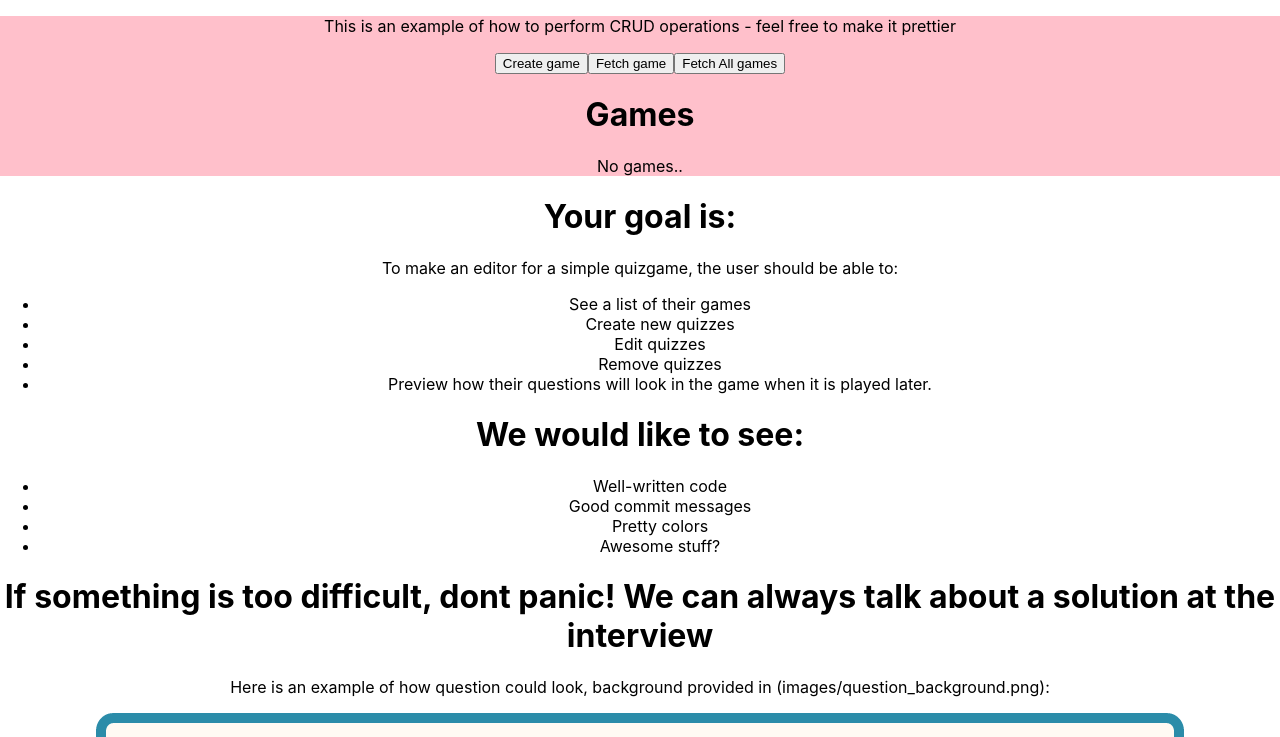
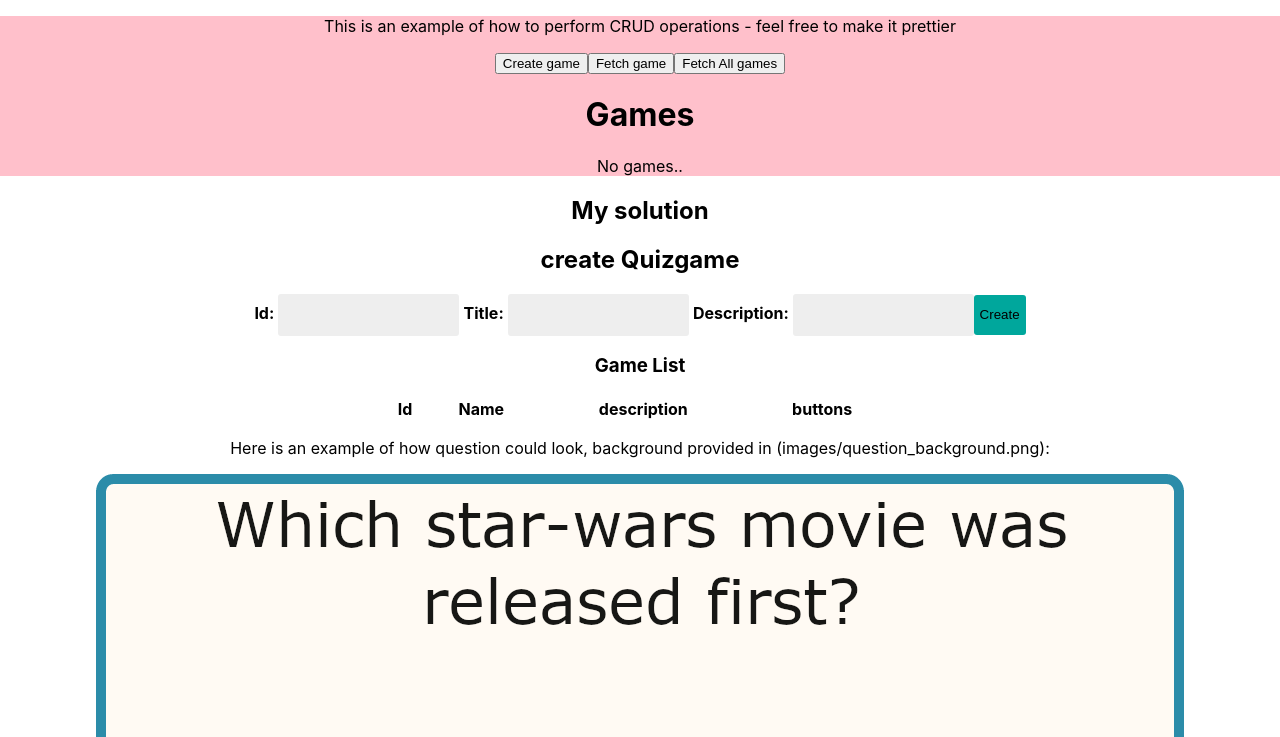
Before and after one commit to FrederikkeGylstorff/QuizWebTest, a React (Create React App) app: page / in a window 1280 px wide. Shown: the top 737 px of the page. Built offline with nearby package versions, Linux system fonts and the light colour scheme; the HTML template or start-up script is replaced by a standard one.

Commit message:
test
test

```diff
--- a/package.json
+++ b/package.json
@@ -12,6 +12,7 @@
     "@types/react-dom": "^18.0.11",
     "react": "^18.2.0",
     "react-dom": "^18.2.0",
+    "react-icons": "^4.8.0",
     "react-scripts": "5.0.1",
     "typescript": "^4.9.5"
   },
--- a/src/App.tsx
+++ b/src/App.tsx
@@ -3,6 +3,8 @@ import { QuizGameContext } from './NoNeedToTouch/QuizGameContext';
 import './App.css';
 import { QuizGame } from './model/QuizGame';
 import exampleImage from './images/question_example.png';
+import QuizGames from './QuizList/QuizGames';
+
 
 
 const randomName = (prefix: string) => `${prefix} ${Math.round(Math.random() * 1000000)}`;
@@ -11,6 +13,8 @@ const randomGame = () => ({
     name: randomName("Game"),
     description: "This is a quiz game about star-wars!"
 })
+
+
 
 const randomQuiz = () => ({
     question: { text: { content: randomName("Question"), fontSize: 14, textColor: "#000" } },
@@ -29,6 +33,8 @@ const App = () => {
     const [createQuiz, loadingCreateQuiz, errorCreateQuiz] = QuizGameContext.useCreateQuiz();
     const [removeQuiz, loadingRemoveQuiz, errorRemoveQuiz] = QuizGameContext.useRemoveQuiz();
 
+
+
     const loading = loadingGetAll || loadingGet || loadingremove || loadingCreate || loadingUpdate || loadingCreateQuiz || loadingRemoveQuiz;
     const error = errorGetAll || errorGet || errorRemove || errorCreate || errorUpdate || errorCreateQuiz || errorRemoveQuiz;
 
@@ -37,11 +43,12 @@ const App = () => {
     return (
         <div className="App">
             <div style={{backgroundColor: 'pink'}}>
-                <p>This is an example of how to perform CRUD operations - feel free to make it prettier</p>
+                <p>This is an example of how to perform CRUD operations - feel free to make it prettier </p>
 
                 <button onClick={() => create(randomGame()).then(x => setGames(g => [...g, x]))}>
                     Create game
                 </button>
+
                 <button onClick={() => get("8beabb14-417b-404a-acb9-699867233378").then(x => setGames(g => [...g, x]))}>
                     Fetch game
                 </button>
@@ -55,7 +62,8 @@ const App = () => {
                             Name: "{x.name}", no of q: {x.quizzes?.length ?? 0}
                             <button onClick={() => remove(x.id).then(() => setGames(g => g.filter(y => y.id !== x.id)))}>Delete game</button>
                             <button onClick={() => update(x.id, { ...x, name: randomName("Game") }).then((updatedGame) => setGames(g => g.map(y => y.id !== updatedGame.id ? y : updatedGame)))}>update game name</button>
-                            <button onClick={() => createQuiz(x.id, randomQuiz()).then((updatedGame) => setGames(g => g.map(y => y.id !== updatedGame.id ? y : updatedGame)))}>add quiz</button>
+                            <button onClick={() => createQuiz(x.id, randomQuiz()).then((updatedGame) =>
+                                setGames(g => g.map(y => y.id !== updatedGame.id ? y : updatedGame)))}>add quiz</button>
                             {x.quizzes.length > 0 &&
                                 <button
                                     onClick={() => removeQuiz(x.id, x.quizzes[0].id).then((updatedGame) => setGames(g => g.map(y => y.id !== updatedGame.id ? y : updatedGame)))}
@@ -72,26 +80,16 @@ const App = () => {
                     </h2>
                 </div>
             </div>
-            <h1>Your goal is:</h1>
-            <p>To make an editor for a simple quizgame, the user should be able to:</p>
-            <ul>
-                <li>See a list of their games</li>
-                <li>Create new quizzes</li>
-                <li>Edit quizzes</li>
-                <li>Remove quizzes</li>
-                <li>Preview how their questions will look in the game when it is played later.</li>
-            </ul>
 
-            <h1>We would like to see:</h1>
-            <ul>
-                <li>Well-written code</li>
-                <li>Good commit messages</li>
-                <li>Pretty colors</li>
-                <li>Awesome stuff?</li>
 
-            </ul>
+            <div>
+                <h2> My solution </h2>
+                <QuizGames></QuizGames>
 
-            <h1>If something is too difficult, dont panic! We can always talk about a solution at the interview</h1>
+            </div>
+
+
+
 
             <p>Here is an example of how question could look, background provided in (images/question_background.png):</p>
             <img src={exampleImage} alt='example-img' />
--- a/src/NoNeedToTouch/QuizGameContext.ts
+++ b/src/NoNeedToTouch/QuizGameContext.ts
@@ -48,7 +48,6 @@ export const QuizGameContext: IQuizGameContext = {
         const invoke = useCallback((model: CreateGameDto) => rawInvoke(baseRoute, model), [rawInvoke]);
         return [invoke, loading, error];
     },
-
     useCreateQuiz: function (): ContextReturn<QuizGame, string, CreateQuizDto> {
         const [rawInvoke, loading, error] = useFetchPost<QuizGame>();
         const invoke = useCallback((gameId: string, model: CreateQuizDto) => rawInvoke(`${baseRoute}/${gameId}/quiz`, model), [rawInvoke]);
--- /dev/null
+++ b/src/QuizList/QuizGames.tsx
@@ -0,0 +1,113 @@
+import React, {useState} from "react";
+import { BsFillTrashFill, BsFillPencilFill  } from "react-icons/bs";
+import "./style.css"
+
+interface QuizGames {
+    id: string;
+    title: string;
+    description: string
+}
+
+function QuizGames(){
+    const [games, setGames] = useState<QuizGames[]>([]);
+    const [id, setId] = useState<string>('');
+    const [description, setDescription] = useState<string>('');
+    const [title, setTitle] = useState<string>('');
+    const [editIndex, setEditIndex] = useState<number | null>(null);
+
+    // create Quiz
+    const createQuiz = (id: string, title: string, description: string ): void => {
+        const newGame: QuizGames = {
+            id: id,
+            title: title,
+            description: description
+        };
+        setGames([...games, newGame]);
+
+    };
+
+    //delete quiz
+    const deleteQuiz = (index: number): void => {
+        const newGames = [...games];
+        newGames.splice(index, 1);
+        setGames(newGames);
+
+    }
+
+    //edit quiz
+    const editQuiz = (index: number, id: string, title: string, description: string ): void => {
+        const newGames = [...games];
+        newGames[index] = {
+            id: id,
+            title: title,
+            description: description
+
+        };
+        setGames(newGames);
+        setEditIndex(null);
+    }
+
+
+   const submitForm = (event: React.FormEvent<HTMLFormElement>): void => {
+    event.preventDefault();
+    if (editIndex !== null ){
+        editQuiz(editIndex, id, title, description)
+    } else {
+        createQuiz(id, title, description)
+    }
+    setTitle('');
+    setDescription('');
+    setId('');
+    setEditIndex(null)
+   }
+
+
+   return (
+    <div>
+        <h2> create Quizgame</h2>
+        <form onSubmit={submitForm}>
+            <label > <strong>Id:  </strong>
+                <input required className="input" type="text" value={id} onChange={(event) => setId(event.target.value)}></input>
+            </label>
+            <label> <strong>Title:  </strong>
+                <input className="input" type="text" value={title} onChange={(event) => setTitle(event.target.value)}></input>
+            </label>
+            <label> <strong>Description:  </strong>
+                <input className="input" type="text" value={description} onChange={(event) => setDescription(event.target.value)}></input>
+            </label>
+
+            <button className="buttonCreate" type="submit">{editIndex !== null ? 'Save' : 'Create'}</button>
+        {editIndex !== null && <button className="buttonCreate" type="button" onClick={() => setEditIndex(null)}>Cancel</button>}
+
+
+            <div className="div">
+            <h3> Game List</h3>
+            <table className="tabel" >
+            <tr>
+                <th>Id</th>
+                 <th>Name</th>
+                <th>description</th>
+                <th>buttons</th>
+            </tr>
+            {games.map((game: QuizGames, index: number) =>
+            <tr key={index}>
+                <td><strong>{game.id}</strong></td>
+                <td>{game.title}</td>
+                <td>{game.description}</td>
+                <td><button className="button" onClick={() => setEditIndex(index)}><BsFillPencilFill/></button>
+                <button className="button" onClick={() => deleteQuiz(index)} ><BsFillTrashFill/></button>
+                 </td>
+            </tr>)}
+            </table>
+            </div>
+        </form>
+    </div>
+
+   )
+
+
+
+
+}
+
+export default QuizGames;
--- /dev/null
+++ b/src/QuizList/style.css
@@ -0,0 +1,34 @@
+.button {
+    background-color:
+    #00a79c;
+    height: 30px;
+    border: 2px #05877a;
+
+
+}
+.button:hover{
+    background-color: #05877a;
+}
+
+.input{
+    background-color: #eee;
+    border: none;
+    height: 40px;
+    border-radius: 3px;
+}
+
+.buttonCreate{
+    background-color:
+    #00a79c;
+    border: 2px #05877a;
+    height: 40px;
+    border-radius: 3px;
+}
+.buttonCreate:hover{
+    background-color: #05877a;
+}
+.tabel{
+    width: 40%;
+    margin-left: auto;
+    margin-right: auto;
+}
```
Also changed, not shown: 1 other file (tests, documents, lock files or other folders).
